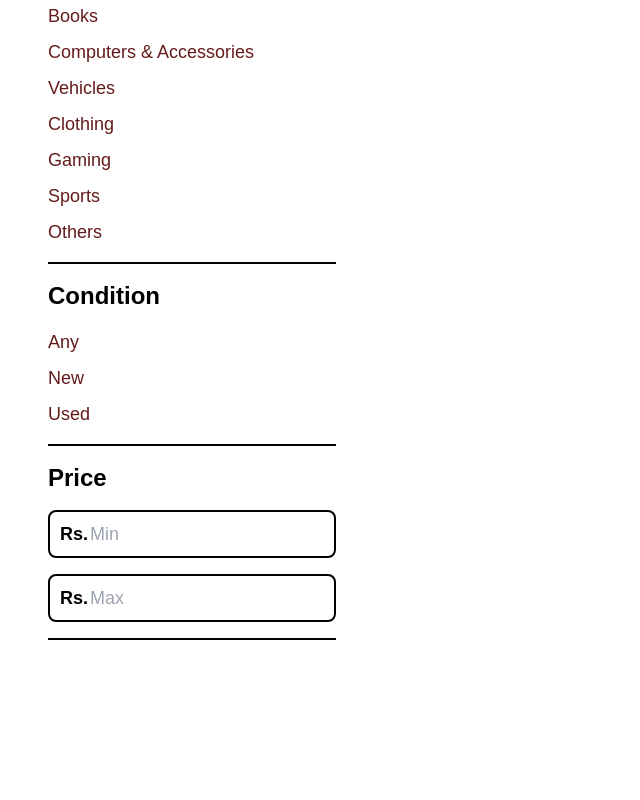
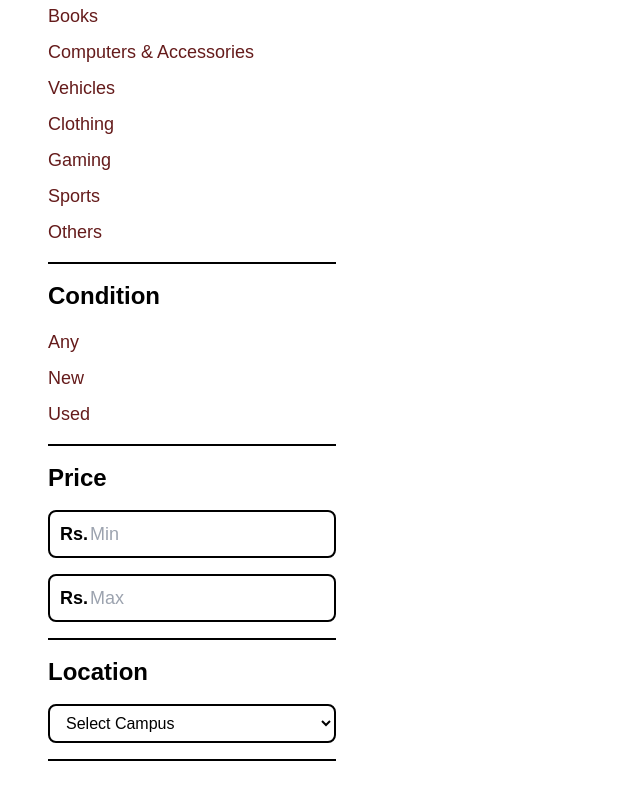
Before and after one commit to harisalimughal/FastMart, a React (Create React App) app in the folder fastmart/: page /ad-search-result in a window 1280 px wide. Shown: the part 252-1052 px from the top of the page, without its empty margins (0-640 px from the left). Before the commit the page ends 892 px from the top, so only its background shows below. Built offline with nearby package versions, Linux system fonts and the light colour scheme; no server answers; a web font is replaced by a local one.

Commit message:
Add Location filter in Search Results page

```diff
--- a/fastmart/src/components/PostAd.jsx
+++ /dev/null
@@ -1,11 +0,0 @@
-import React from 'react'
-
-function PostAd() {
-    return (
-        <div>
-            <h1>Post Ad</h1>
-        </div>
-    )
-}
-
-export default PostAd
--- a/fastmart/src/components/ad-search-result/AdSearchResult.jsx
+++ b/fastmart/src/components/ad-search-result/AdSearchResult.jsx
@@ -3,10 +3,11 @@ import Navbar from '../NavBar'
 import CategoryFilter from './filters/CategoryFilter'
 import ConditionFilter from './filters/ConditionFilter'
 import PriceFilter from './filters/PriceFilter'
+import LocationFilter from './filters/LocationFilter'
 
 function AdSearchResult() {
   return (
-    <div className='flex flex-col gap-10'>
+    <div className='flex flex-col gap-10 pb-10'>
       {/* Navbar */}
       <Navbar />
 
@@ -16,6 +17,7 @@ function AdSearchResult() {
           <CategoryFilter />
           <ConditionFilter />
           <PriceFilter />
+          <LocationFilter />
         </div>
 
         {/* Ads List Section */}
--- /dev/null
+++ b/fastmart/src/components/ad-search-result/filters/LocationFilter.jsx
@@ -0,0 +1,26 @@
+import React from 'react'
+
+function LocationFilter() {
+    return (
+        <div className='flex flex-col gap-4 border-b-2 border-black pb-4 pt-4'>
+            {/* Header */}
+            <h2 className='text-2xl font-bold'>
+                Location
+            </h2>
+
+            {/* Location Select */}
+            <select
+                className='py-2 pl-3 pr-20 bg-white w-full border-2 border-black rounded-lg'
+            >
+                <option value=''>Select Campus</option>
+                <option value='Islamabad'>Islamabad</option>
+                <option value='Karachi'>Karachi</option>
+                <option value='Lahore'>Lahore</option>
+                <option value='Peshawar'>Peshawar</option>
+                <option value='Chiniot-Faislabad'>Chiniot-Faislabad</option>
+            </select>
+        </div>
+    )
+}
+
+export default LocationFilter
```
